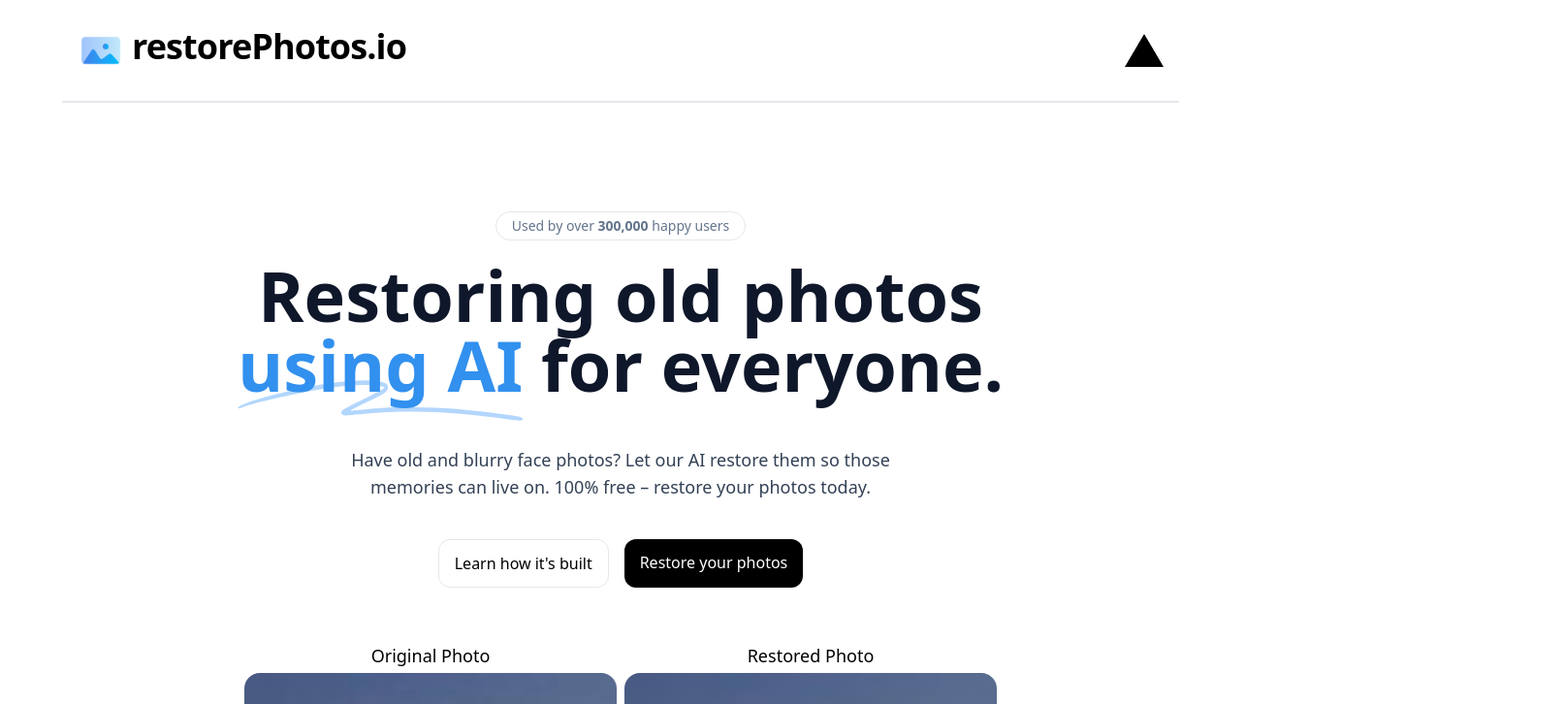
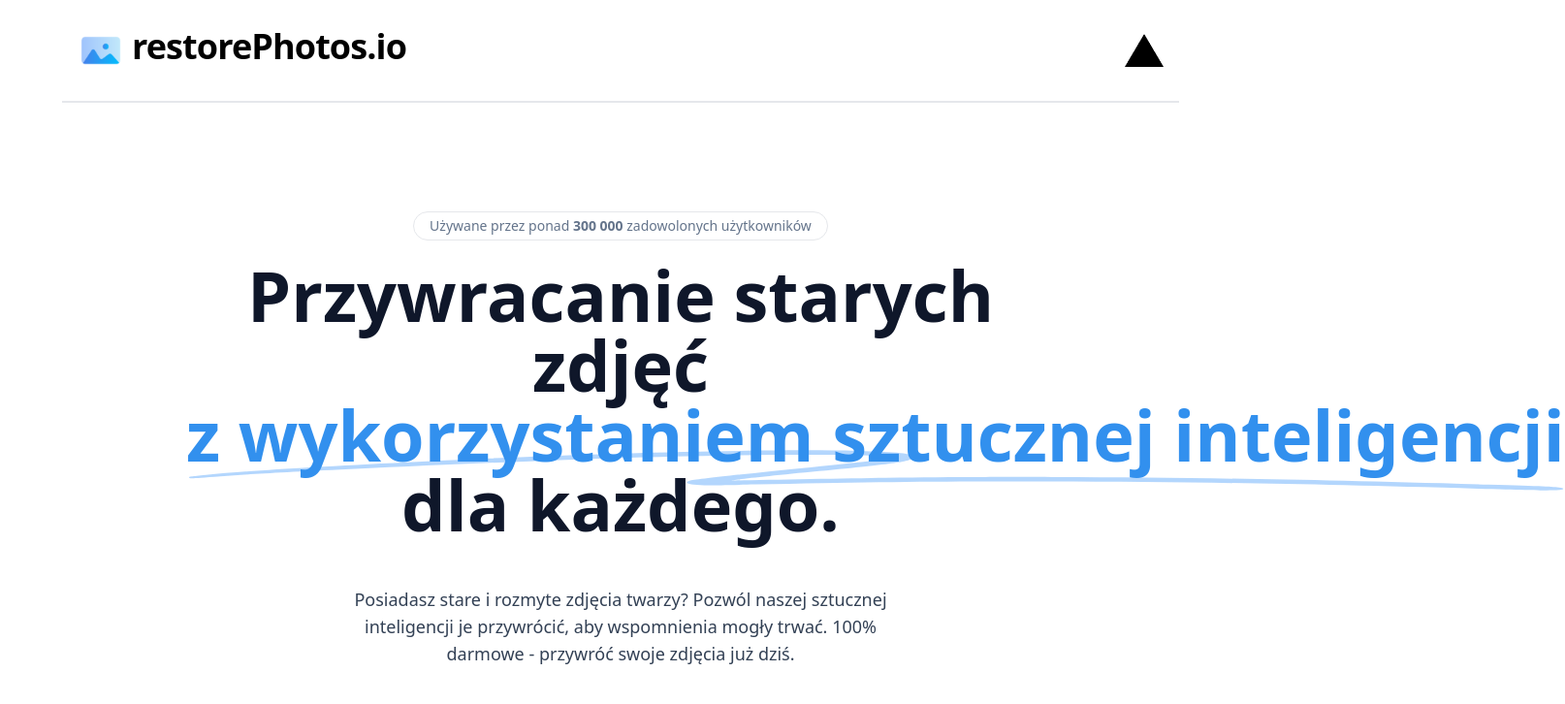
Before and after one commit to gbednarski/p2, a Next.js app: page / in a window 1280 px wide. Shown: the top 726 px of the page at 97% size, 1614 px wide, since content can reach past the window. Built offline with nearby package versions, Linux system fonts and the light colour scheme.

Commit message:
Update index.tsx

```diff
--- a/pages/index.tsx
+++ b/pages/index.tsx
@@ -11,7 +11,7 @@ const Home: NextPage = () => {
   return (
     <div className="flex max-w-6xl mx-auto flex-col items-center justify-center py-2 min-h-screen">
       <Head>
-        <title>Face Photo Restorer</title>
+        <title>Przywracanie Zdjęć Twarzy</title>
       </Head>
       <Header />
       <main className="flex flex-1 w-full flex-col items-center justify-center text-center px-4 sm:mt-28 mt-20">
@@ -21,21 +21,19 @@ const Home: NextPage = () => {
           rel="noreferrer"
           className="border rounded-2xl py-1 px-4 text-slate-500 text-sm mb-5 hover:scale-105 transition duration-300 ease-in-out"
         >
-          Used by over <span className="font-semibold">300,000</span> happy
-          users
+          Używane przez ponad <span className="font-semibold">300 000</span> zadowolonych użytkowników
         </a>
         <h1 className="mx-auto max-w-4xl font-display text-5xl font-bold tracking-normal text-slate-900 sm:text-7xl">
-          Restoring old photos{" "}
+          Przywracanie starych zdjęć{" "}
           <span className="relative whitespace-nowrap text-[#3290EE]">
             <SquigglyLines />
-            <span className="relative">using AI</span>
+            <span className="relative">z wykorzystaniem sztucznej inteligencji</span>
           </span>{" "}
-          for everyone.
+          dla każdego.
         </h1>
 
         <p className="mx-auto mt-12 max-w-xl text-lg text-slate-700 leading-7">
-          Have old and blurry face photos? Let our AI restore them so those
-          memories can live on. 100% free – restore your photos today.
+          Posiadasz stare i rozmyte zdjęcia twarzy? Pozwól naszej sztucznej inteligencji je przywrócić, aby wspomnienia mogły trwać. 100% darmowe - przywróć swoje zdjęcia już dziś.
         </p>
         <div className="flex justify-center space-x-4">
           <a
@@ -44,23 +42,23 @@ const Home: NextPage = () => {
             target="_blank"
             rel="noreferrer"
           >
-            Learn how it's built
+            Dowiedz się, jak to działa
           </a>
 
           <Link
             className="bg-black rounded-xl text-white font-medium px-4 py-3 sm:mt-10 mt-8 hover:bg-black/80"
             href="/restore"
           >
-            Restore your photos
+            Przywróć swoje zdjęcia
           </Link>
         </div>
         <div className="flex justify-between items-center w-full flex-col sm:mt-10 mt-6">
           <div className="flex flex-col space-y-10 mt-4 mb-16">
             <div className="flex sm:space-x-2 sm:flex-row flex-col">
               <div>
-                <h2 className="mb-1 font-medium text-lg">Original Photo</h2>
+                <h2 className="mb-1 font-medium text-lg">Oryginalne zdjęcie</h2>
                 <Image
-                  alt="Original photo of my bro"
+                  alt="Oryginalne zdjęcie mojego brata"
                   src="/michael.jpg"
                   className="w-96 h-96 rounded-2xl"
                   width={400}
@@ -68,9 +66,9 @@ const Home: NextPage = () => {
                 />
               </div>
               <div className="sm:mt-0 mt-8">
-                <h2 className="mb-1 font-medium text-lg">Restored Photo</h2>
+                <h2 className="mb-1 font-medium text-lg">Przywrócone zdjęcie</h2>
                 <Image
-                  alt="Restored photo of my bro"
+                  alt="Przywrócone zdjęcie mojego brata"
                   width={400}
                   height={400}
                   src="/michael-new.jpg"
```
